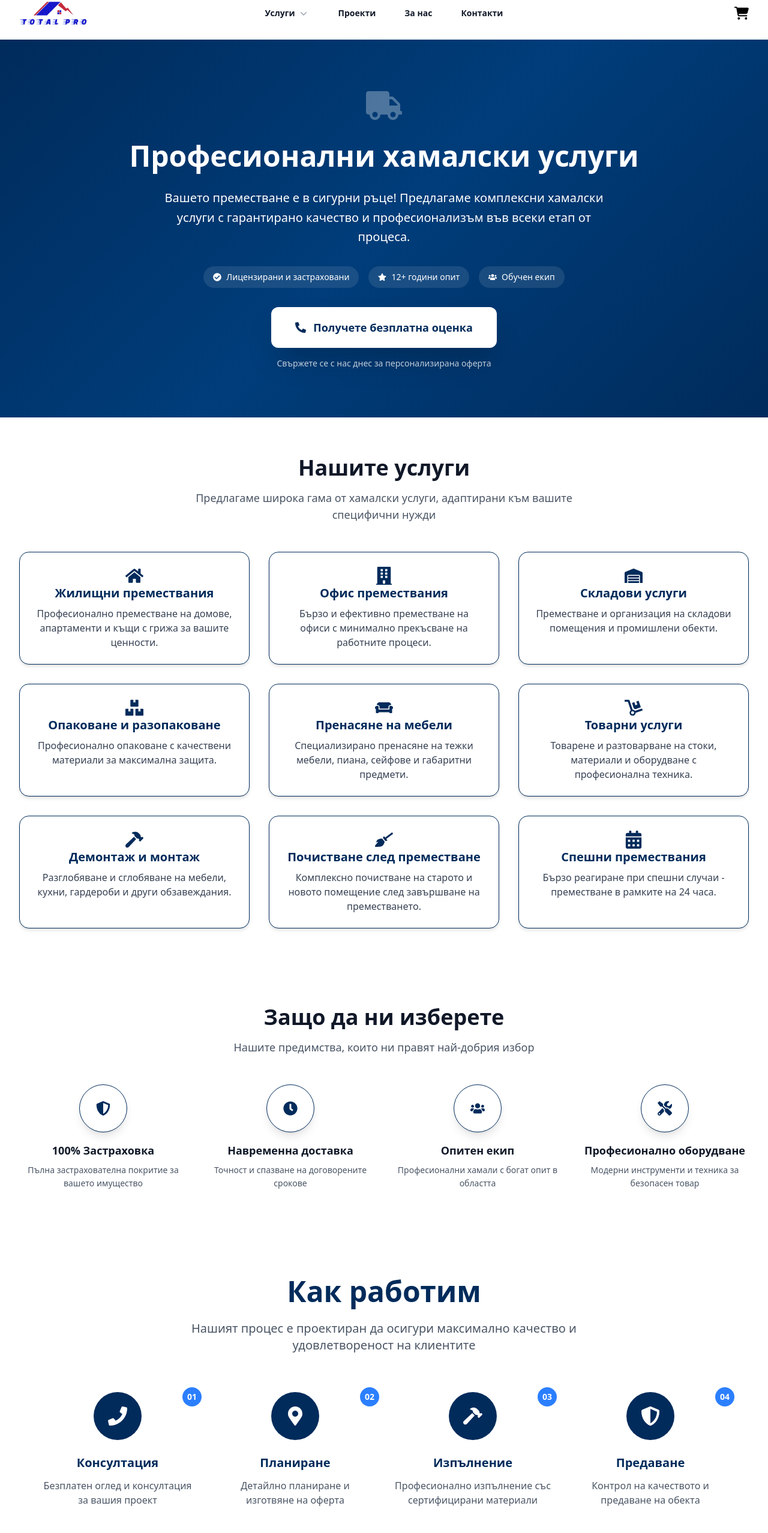
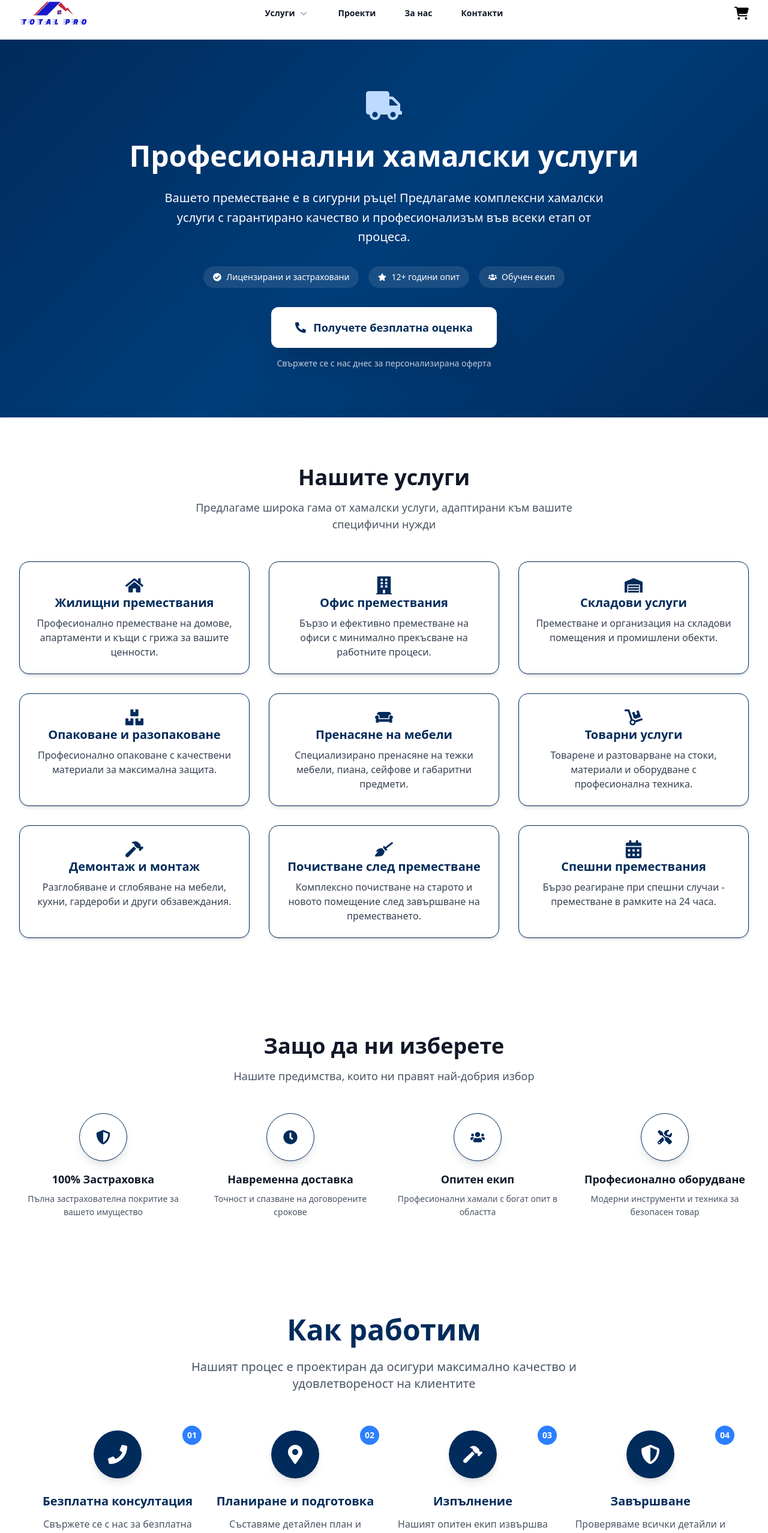
Before and after one commit to MarkVsudo/TotalPro, a React (Vite) app in the folder client/: page /moving-services in a window 1280 px wide. Shown: the part 66-2622 px from the top of the page at 60% size. Built offline with nearby package versions, Linux system fonts and the light colour scheme.

Commit message:
Design changes in services page

```diff
--- a/client/src/pages/MovingServicesPage.jsx
+++ b/client/src/pages/MovingServicesPage.jsx
@@ -21,6 +21,7 @@ import {
   FaMapMarkerAlt,
   FaEnvelope,
 } from "react-icons/fa";
+import { HashLink } from "react-router-hash-link";
 
 const MovingServicesPage = () => {
   const services = [
@@ -109,24 +110,28 @@ const MovingServicesPage = () => {
       title: "Безплатна консултация",
       description:
         "Свържете се с нас за безплатна оценка и консултация за вашия проект",
+      icon: FaPhone,
     },
     {
       step: "02",
       title: "Планиране и подготовка",
       description:
         "Съставяме детайлен план и подготвяме необходимите материали",
+      icon: FaMapMarkerAlt,
     },
     {
       step: "03",
       title: "Изпълнение",
       description:
         "Нашият опитен екип извършва преместването професионално и внимателно",
+      icon: FaHammer,
     },
     {
       step: "04",
       title: "Завършване",
       description:
         "Проверяваме всички детайли и се увериваме, че сте напълно удовлетворени",
+      icon: FaShieldAlt,
     },
   ];
 
@@ -142,10 +147,7 @@ const MovingServicesPage = () => {
       >
         <div className="max-w-7xl mx-auto px-4 sm:px-6 lg:px-8">
           <div className="text-center">
-            <FaTruck
-              className="text-6xl mx-auto mb-6"
-              style={{ color: "rgba(255,255,255,0.3)" }}
-            />
+            <FaTruck className="text-6xl mx-auto mb-6 text-blue-200" />
             <h1 className="text-5xl font-bold mb-6 leading-tight">
               Професионални хамалски услуги
             </h1>
@@ -168,13 +170,14 @@ const MovingServicesPage = () => {
                 <span>Обучен екип</span>
               </div>
             </div>
-            <button
-              className="bg-white text-white px-10 py-5 rounded-xl font-semibold text-lg hover:bg-gray-100 transition-all duration-300 transform hover:scale-105 shadow-2xl flex items-center gap-3 mx-auto group mb-4"
+            <HashLink
+              to="/#contact"
+              className="bg-white text-white w-max px-10 py-5 rounded-xl font-semibold text-lg hover:bg-gray-100 transition-all duration-300 transform hover:scale-105 shadow-2xl flex items-center gap-3 mx-auto group mb-4"
               style={{ color: "#002B5B" }}
             >
               <FaPhoneAlt className="group-hover:animate-pulse" />
               Получете безплатна оценка
-            </button>
+            </HashLink>
 
             <p className="text-sm opacity-75">
               Свържете се с нас днес за персонализирана оферта
@@ -184,7 +187,7 @@ const MovingServicesPage = () => {
       </div>
 
       {/* Services Section */}
-      <div className="py-16">
+      <div className="py-20">
         <div className="max-w-7xl mx-auto px-4 sm:px-6 lg:px-8">
           <div className="text-center mb-12">
             <h2 className="text-4xl font-bold text-gray-900 mb-4">
@@ -198,20 +201,6 @@ const MovingServicesPage = () => {
 
           <div className="grid md:grid-cols-2 lg:grid-cols-3 gap-8">
             {services.map((service, index) => (
-              // <div
-              //   key={index}
-              //   className="p-8 rounded-xl hover:shadow-lg transition-all duration-300 hover:-translate-y-1 group"
-              // >
-              //   <div className="mb-4 group-hover:scale-110 transition-transform duration-300">
-              //     {service.icon}
-              //   </div>
-              //   <h3 className="text-xl font-semibold text-gray-900 mb-3">
-              //     {service.title}
-              //   </h3>
-              //   <p className="text-gray-600 leading-relaxed">
-              //     {service.description}
-              //   </p>
-              // </div>
               <div
                 key={index}
                 className="p-6 border border-[#002B5B] rounded-2xl shadow-md bg-white hover:shadow-lg transition duration-300 flex flex-col items-center text-center"
@@ -228,7 +217,7 @@ const MovingServicesPage = () => {
       </div>
 
       {/* Features Section */}
-      <div className="py-16">
+      <div className="py-20">
         <div className="max-w-7xl mx-auto px-4 sm:px-6 lg:px-8">
           <div className="text-center mb-12">
             <h2 className="text-4xl font-bold text-gray-900 mb-4">
@@ -242,7 +231,7 @@ const MovingServicesPage = () => {
           <div className="grid md:grid-cols-2 lg:grid-cols-4 gap-8">
             {features.map((feature, index) => (
               <div key={index} className="text-center group ">
-                <div className="bg-white p-6 rounded-full border border-[#002B5B] w-20 h-20 mx-auto mb-4 flex items-center justify-center shadow-lg group-hover:shadow-xl transition-shadow duration-300">
+                <div className="bg-white p-6 rounded-full border border-[#002B5B] w-20 h-20 mx-auto mb-4 flex items-center justify-center shadow-lg group-hover:scale-110 transition-all duration-300">
                   {feature.icon}
                 </div>
                 <h3 className="text-lg font-semibold text-gray-900 mb-2">
@@ -258,7 +247,7 @@ const MovingServicesPage = () => {
       </div>
 
       {/* Process Section */}
-      <section className="py-20 px-4 bg-white">
+      <section className="py-20">
         <div className="max-w-6xl mx-auto">
           <div className="text-center mb-16">
             <h2 className="text-4xl md:text-5xl font-bold text-[#002B5B] mb-6">
@@ -271,35 +260,10 @@ const MovingServicesPage = () => {
           </div>
 
           <div className="grid md:grid-cols-4 gap-8">
-            {[
-              {
-                step: "01",
-                title: "Консултация",
-                desc: "Безплатен оглед и консултация за вашия проект",
-                icon: FaPhone,
-              },
-              {
-                step: "02",
-                title: "Планиране",
-                desc: "Детайлно планиране и изготвяне на оферта",
-                icon: FaMapMarkerAlt,
-              },
-              {
-                step: "03",
-                title: "Изпълнение",
-                desc: "Професионално изпълнение със сертифицирани материали",
-                icon: FaHammer,
-              },
-              {
-                step: "04",
-                title: "Предаване",
-                desc: "Контрол на качеството и предаване на обекта",
-                icon: FaShieldAlt,
-              },
-            ].map((item, index) => (
-              <div key={index} className="text-center group">
+            {process.map((item, index) => (
+              <div key={index} className="text-center group ">
                 <div className="relative mb-6">
-                  <div className="w-20 h-20 bg-[#002B5B] rounded-full flex items-center justify-center mx-auto mb-4 group-hover:scale-110 transition-transform duration-300">
+                  <div className="w-20 h-20 bg-[#002B5B] shadow-lg rounded-full flex items-center justify-center mx-auto mb-4 group-hover:scale-110 transition-all duration-300">
                     <item.icon className="text-white" size={32} />
                   </div>
                   <div className="absolute -top-2 -right-2 w-8 h-8 bg-blue-500 rounded-full flex items-center justify-center text-white font-bold text-sm">
@@ -309,123 +273,16 @@ const MovingServicesPage = () => {
                 <h3 className="text-xl font-bold text-[#002B5B] mb-3">
                   {item.title}
                 </h3>
-                <p className="text-gray-600">{item.desc}</p>
+                <p className="text-gray-600">{item.description}</p>
               </div>
             ))}
           </div>
         </div>
       </section>
 
-      {/* Combined CTA Section */}
-      {/* <div
-        className="py-20 text-white relative overflow-hidden"
-        style={{
-          background:
-            "linear-gradient(135deg, #002B5B 0%, #003d7a 50%, #002B5B 100%)",
-        }}
-      >
-        <div className="max-w-7xl mx-auto px-4 sm:px-6 lg:px-8 relative">
-          <div className="text-center mb-12">
-            <h2 className="text-5xl font-bold mb-6 leading-tight">
-              Готови за вашето преместване?
-            </h2>
-            <p className="text-xl mb-8 opacity-90 leading-relaxed max-w-3xl mx-auto">
-              Получете безплатна оценка днес! Нашият екип е готов да направи
-              вашето преместване лесно и безстресово.
-            </p>
-          </div>
-
-          <div className="grid lg:grid-cols-2 gap-12 items-center">
-            <div className="text-center lg:text-left">
-              <div className="bg-white/10 backdrop-blur-sm rounded-2xl p-8 mb-8">
-                <div className="grid grid-cols-3 gap-6 text-center">
-                  <div>
-                    <div
-                      className="text-4xl font-bold mb-2"
-                      style={{ color: "rgba(255,255,255,0.9)" }}
-                    >
-                      А+
-                    </div>
-                    <div className="text-sm opacity-80">Качество</div>
-                  </div>
-                  <div>
-                    <div
-                      className="text-4xl font-bold mb-2"
-                      style={{ color: "rgba(255,255,255,0.9)" }}
-                    >
-                      100%
-                    </div>
-                    <div className="text-sm opacity-80">Гаранция</div>
-                  </div>
-                  <div>
-                    <div
-                      className="text-4xl font-bold mb-2"
-                      style={{ color: "rgba(255,255,255,0.9)" }}
-                    >
-                      500+
-                    </div>
-                    <div className="text-sm opacity-80">Доволни клиенти</div>
-                  </div>
-                </div>
-              </div>
-
-              <button
-                className="bg-white text-white px-10 py-5 rounded-xl font-semibold text-lg hover:bg-gray-100 transition-all duration-300 transform hover:scale-105 shadow-2xl flex items-center gap-3 mx-auto lg:mx-0 group mb-4"
-                style={{ color: "#002B5B" }}
-              >
-                <FaPhoneAlt className="group-hover:animate-pulse" />
-                Получете безплатна оценка
-              </button>
-
-              <p className="text-sm opacity-75">
-                Свържете се с нас днес за персонализирана оферта
-              </p>
-            </div>
-
-            <div className="bg-white/10 backdrop-blur-sm rounded-2xl p-8">
-              <div className="mb-6">
-                <FaPhoneAlt className="text-4xl mx-auto lg:mx-0 mb-4 opacity-90" />
-                <h3 className="text-2xl font-bold mb-4 text-center lg:text-left">
-                  Безплатна консултация и оценка
-                </h3>
-                <p className="opacity-90 leading-relaxed mb-6 text-center lg:text-left">
-                  Всеки проект е уникален, затова предлагаме индивидуален подход
-                  към всеки клиент. Получете детайлна оферта, адаптирана към
-                  вашите нужди.
-                </p>
-              </div>
-
-              <div className="grid sm:grid-cols-2 gap-4 mb-6">
-                <div className="flex items-center gap-3">
-                  <FaCheckCircle className="text-green-400 text-lg flex-shrink-0" />
-                  <span className="text-sm">Безплатен оглед на място</span>
-                </div>
-                <div className="flex items-center gap-3">
-                  <FaCheckCircle className="text-green-400 text-lg flex-shrink-0" />
-                  <span className="text-sm">Детайлна писмена оферта</span>
-                </div>
-                <div className="flex items-center gap-3">
-                  <FaCheckCircle className="text-green-400 text-lg flex-shrink-0" />
-                  <span className="text-sm">Консултация за оптимизация</span>
-                </div>
-                <div className="flex items-center gap-3">
-                  <FaCheckCircle className="text-green-400 text-lg flex-shrink-0" />
-                  <span className="text-sm">Никакви скрити такси</span>
-                </div>
-              </div>
-
-              <div className="bg-white/20 backdrop-blur-sm p-4 rounded-xl text-center">
-                <div className="text-sm opacity-80 mb-1">Работно време:</div>
-                <div className="font-semibold text-lg">Пн-Нд: 8:00 - 22:00</div>
-              </div>
-            </div>
-          </div>
-        </div>
-      </div> */}
-
       {/* Contact Section */}
       <section
-        className="py-20 px-4 text-white"
+        className="py-20 text-white"
         style={{
           background:
             "linear-gradient(135deg, #002B5B 0%, #003d7a 50%, #002B5B 100%)",
@@ -458,13 +315,14 @@ const MovingServicesPage = () => {
             </div>
           </div>
 
-          <button
-            className="bg-white text-white px-10 py-5 rounded-xl font-semibold text-lg hover:bg-gray-100 transition-all duration-300 transform hover:scale-105 shadow-2xl flex items-center gap-3 mx-auto group mb-4"
+          <HashLink
+            to="/#contact"
+            className="bg-white text-white px-10 py-5 w-max rounded-xl font-semibold text-lg hover:bg-gray-100 transition-all duration-300 transform hover:scale-105 shadow-2xl flex items-center gap-3 mx-auto group mb-4"
             style={{ color: "#002B5B" }}
           >
             <FaPhoneAlt className="group-hover:animate-pulse" />
             Получете безплатна оценка
-          </button>
+          </HashLink>
 
           <p className="text-sm opacity-75">
             Свържете се с нас днес за персонализирана оферта
```
